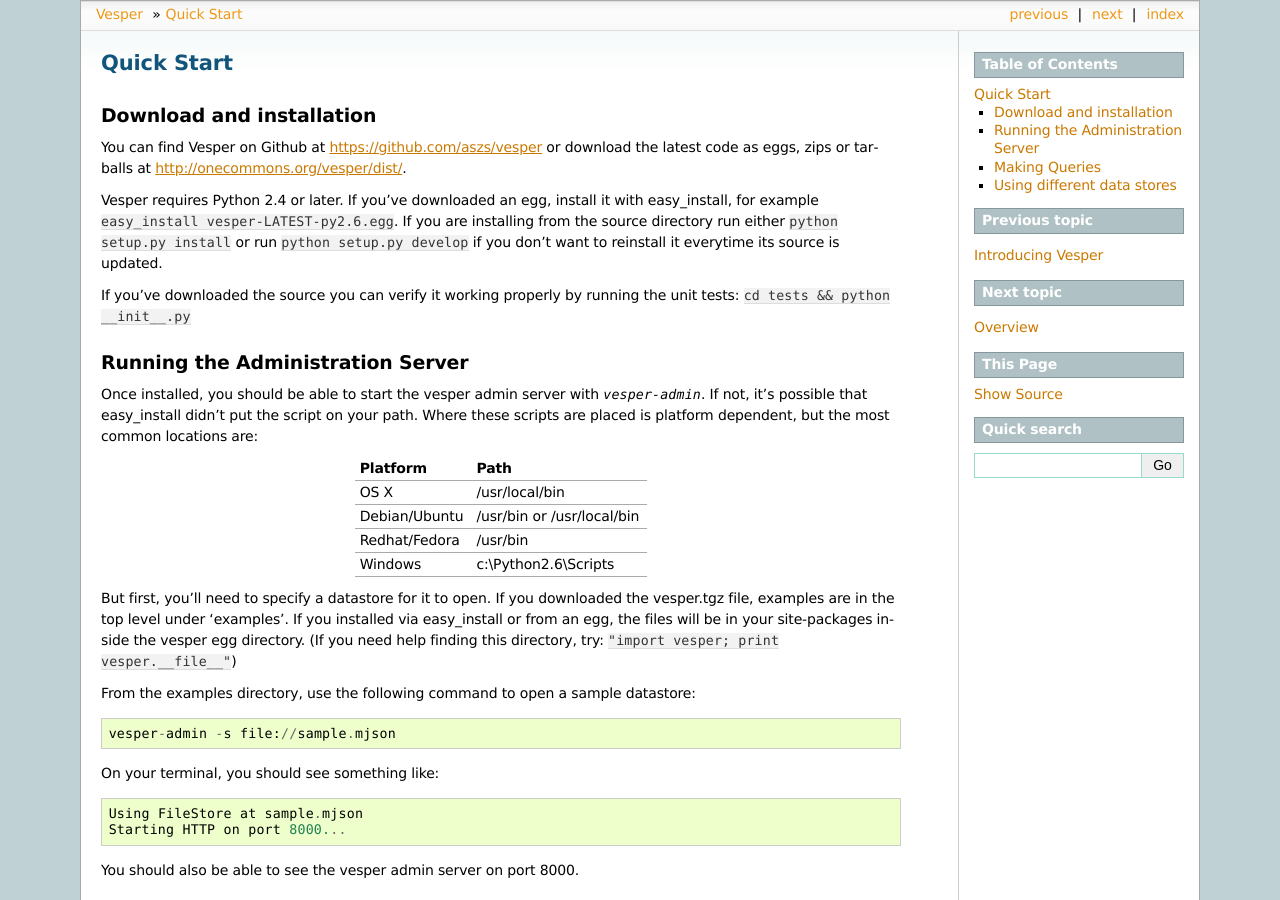
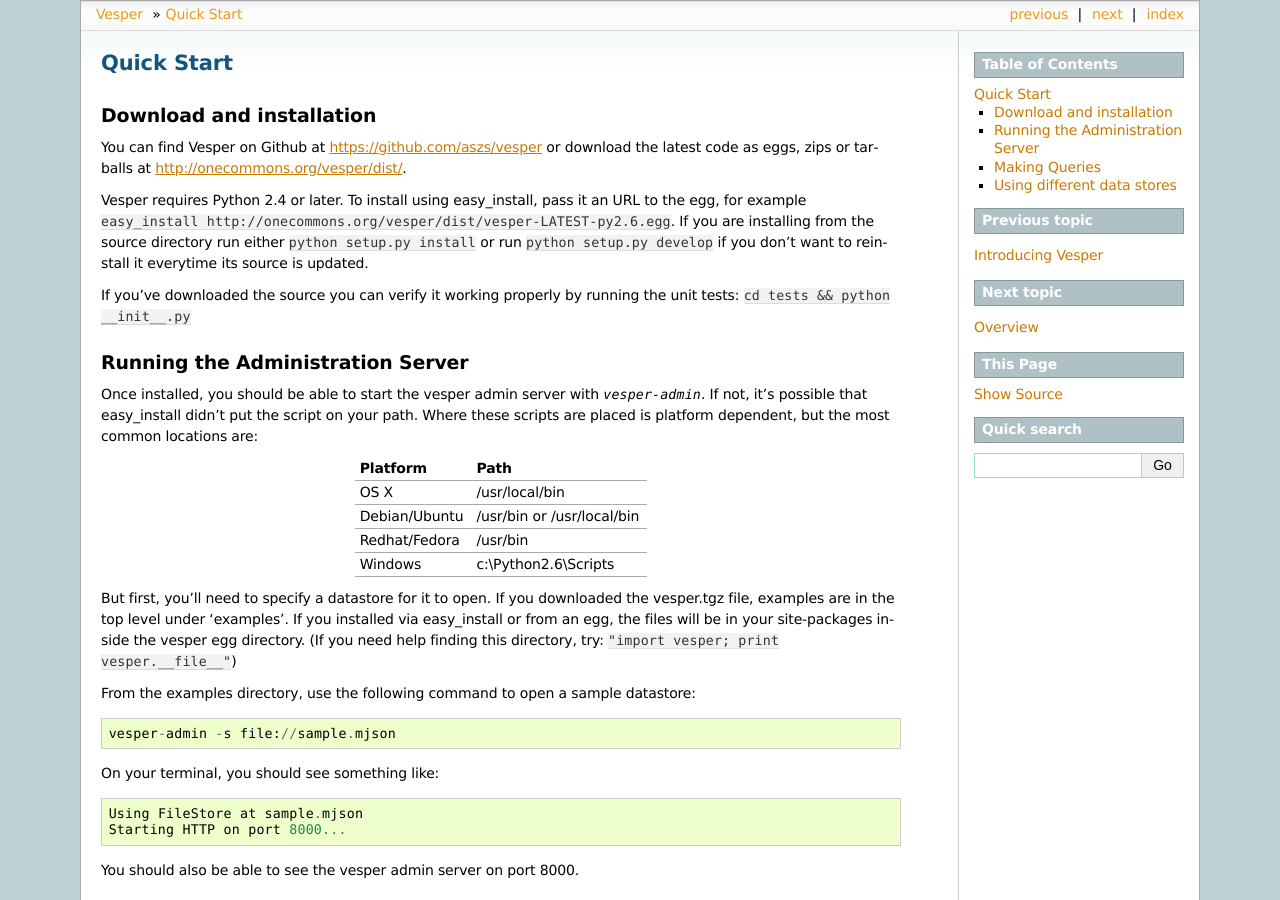
Before and after one commit to onecommons/vesper, a Sphinx documentation site: the page built from doc/source/admin.rst, in a window 1280 px wide and 900 px high. Built offline with Sphinx 7.4.7, drawn with Linux system fonts in a browser that asks for light colours; pages that are not in the unit, such as notebooks, are missing from menus.

Commit message:
document easy_install usage more accurately

```diff
--- a/doc/source/admin.rst
+++ b/doc/source/admin.rst
@@ -10,7 +10,7 @@
 You can find Vesper on Github at https://github.com/aszs/vesper or download the latest code as eggs, zips or tarballs at
 http://onecommons.org/vesper/dist/.
 
-Vesper requires Python 2.4 or later. If you've downloaded an egg, install it with easy_install, for example ``easy_install vesper-LATEST-py2.6.egg``. If you are installing from the source directory run either ``python setup.py install`` or run ``python setup.py develop`` if you don't want to reinstall it everytime its source is updated.
+Vesper requires Python 2.4 or later. To install using easy_install, pass it an URL to the egg, for example ``easy_install http://onecommons.org/vesper/dist/vesper-LATEST-py2.6.egg``. If you are installing from the source directory run either ``python setup.py install`` or run ``python setup.py develop`` if you don't want to reinstall it everytime its source is updated.
 
 If you've downloaded the source you can verify it working properly by running the unit tests: ``cd tests && python __init__.py``
 
```
